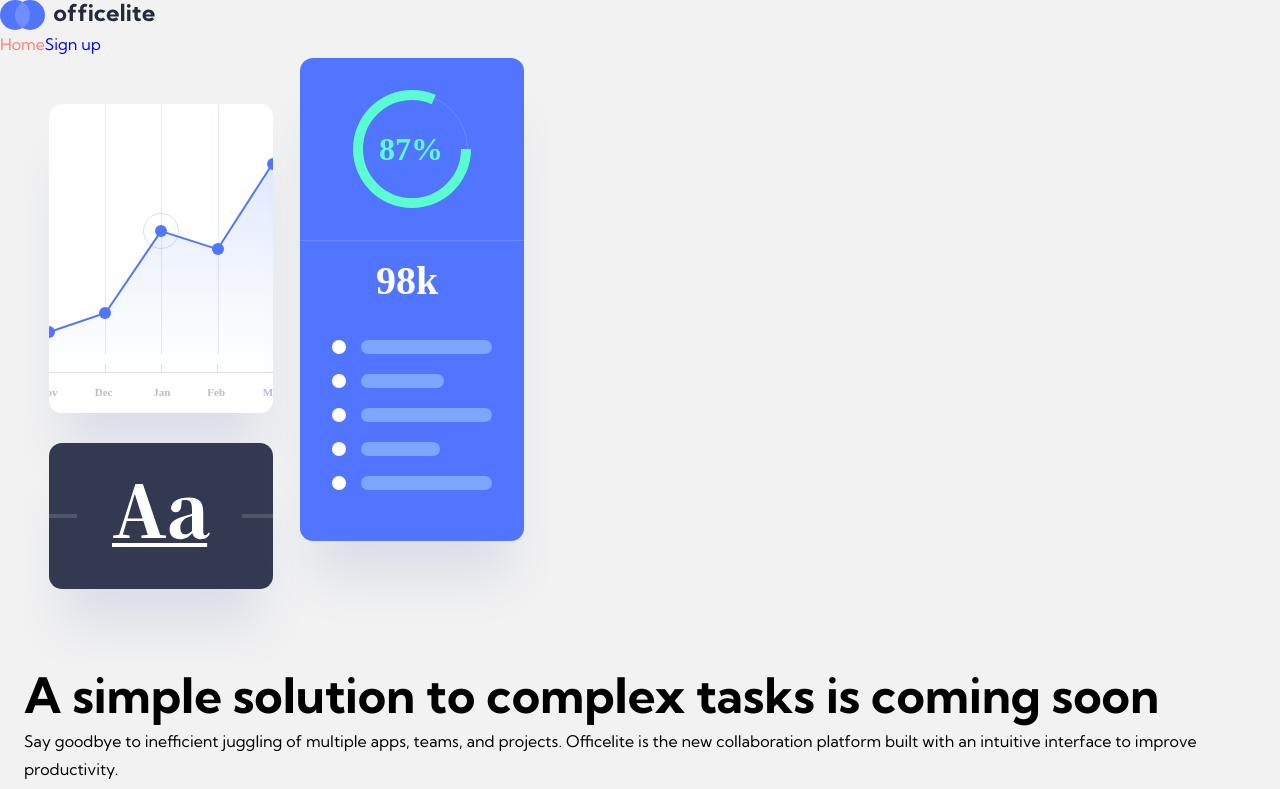
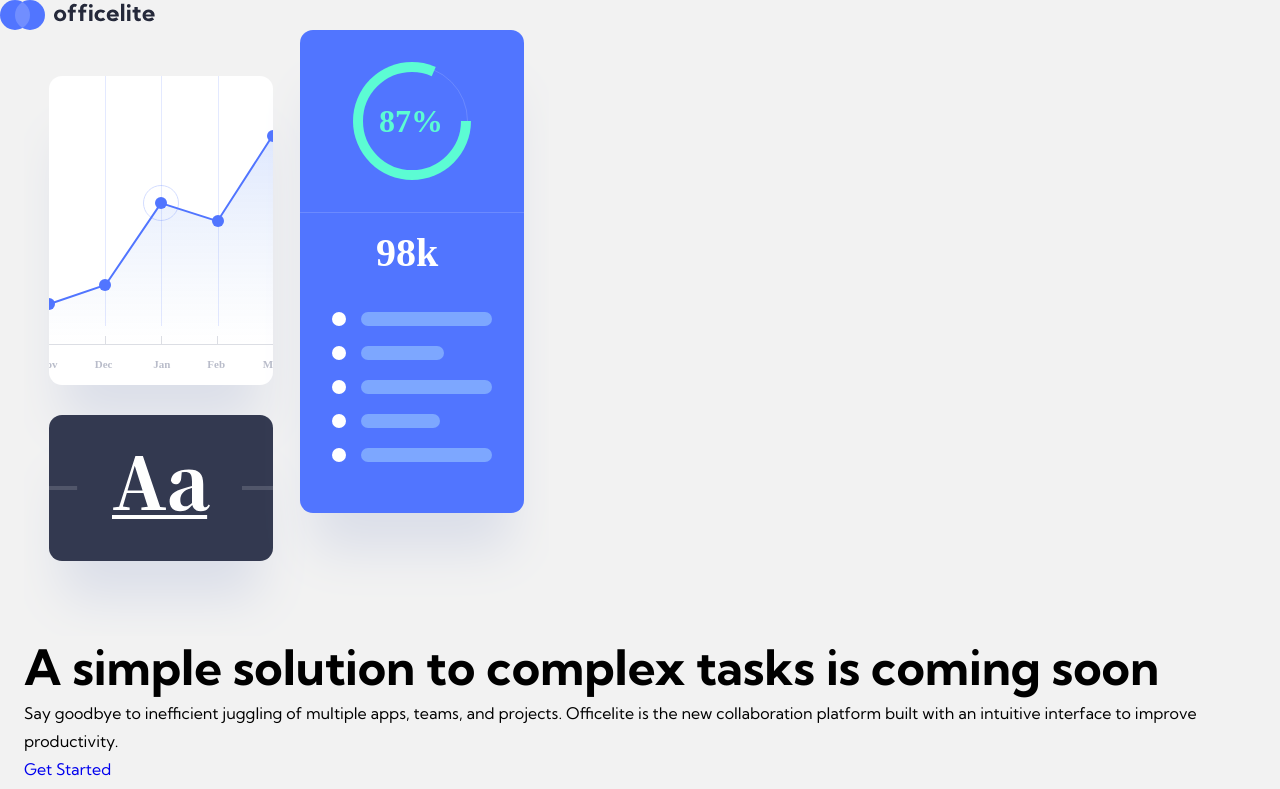
Before and after one commit to Hcmwebs/officelite-coming-soon-site, a React (Vite) app: page / in a window 1280 px wide. Shown: the top 789 px of the page. Built offline with nearby package versions, Linux system fonts and the light colour scheme.

Commit message:
rendered the logo int he sharedlayout
Signed-off-by: Heze <64218603+Hcmwebs@users.noreply.github.com>

```diff
--- a/src/pages/SharedLayout.jsx
+++ b/src/pages/SharedLayout.jsx
@@ -1,11 +1,11 @@
 import React from 'react'
 import { Outlet } from 'react-router-dom'
-import { Navbar } from '../components'
+import { Logo } from '../components'
 
 const SharedLayout = () => {
 	return (
 		<>
-			<Navbar />
+			<Logo />
 			<Outlet />
 		</>
 	)
```
